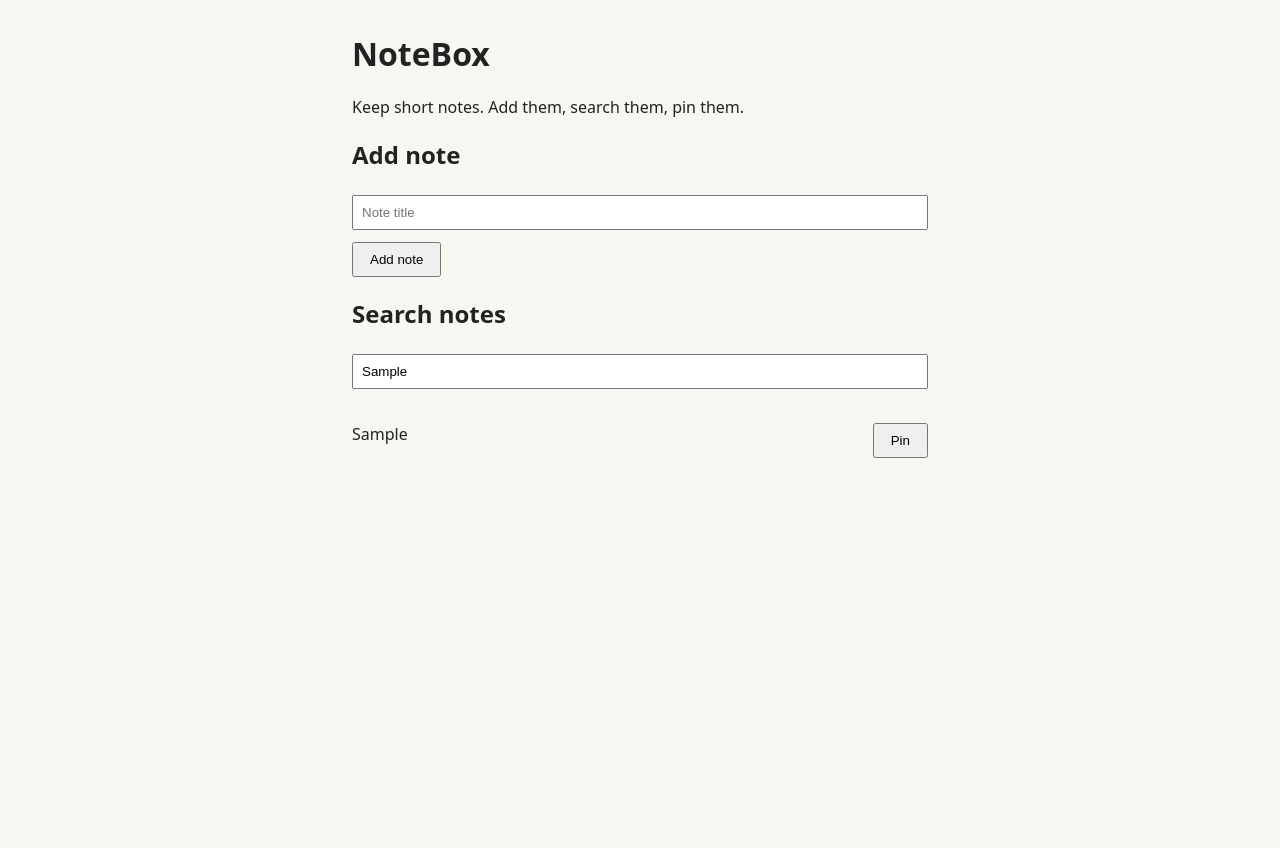
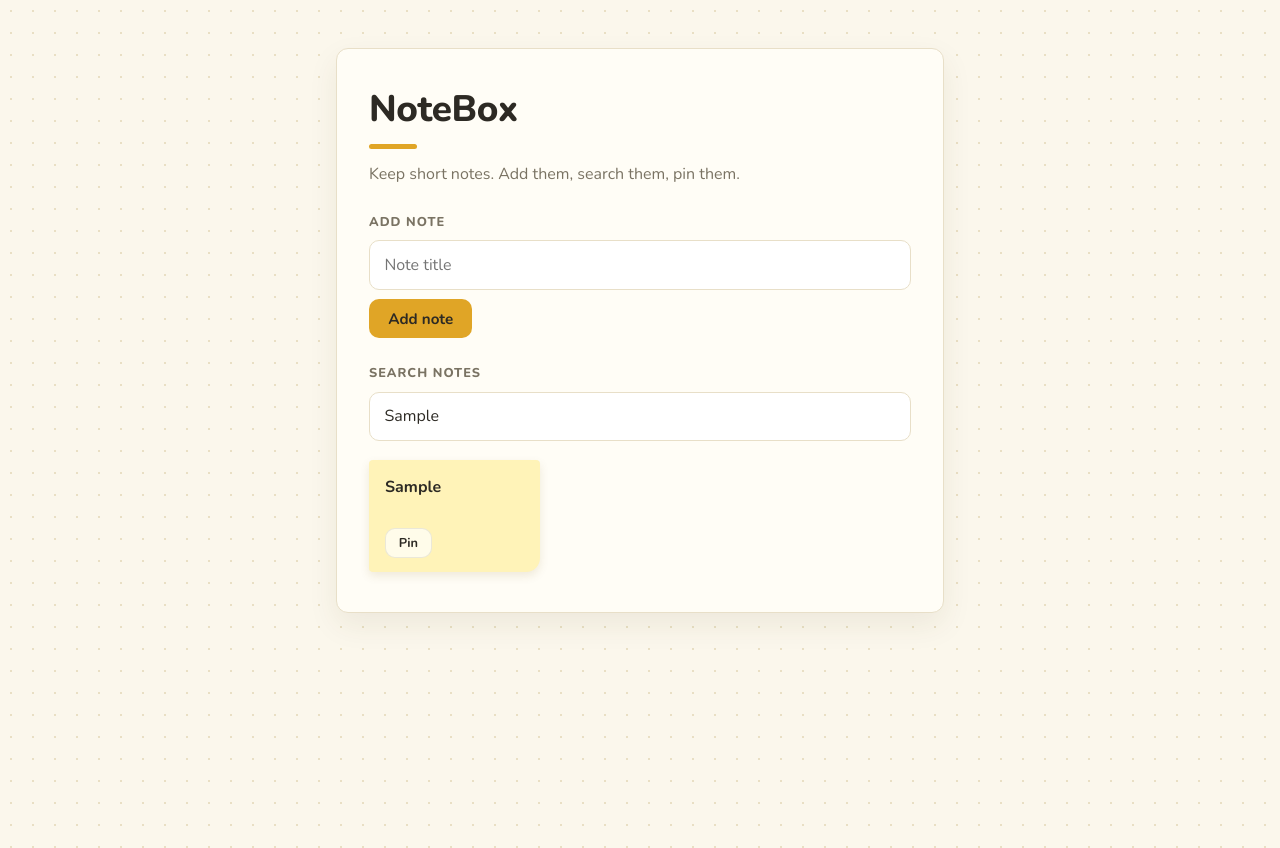
Before and after one commit to arnavraj-7/talnex-planted-partly-works, a website: page public/index.html in a window 1280 px wide. Both pictures are taken after typing "Sample", "Sample" into the empty fields and a click on the button "Add note". Before the commit the page ends 800 px from the top, so only its background shows below. Drawn offline with nearby package versions, Linux system fonts and the light colour scheme.

Commit message:
Polish the styling

```diff
--- a/public/index.html
+++ b/public/index.html
@@ -4,6 +4,9 @@
   <meta charset="utf-8">
   <meta name="viewport" content="width=device-width, initial-scale=1">
   <title>NoteBox</title>
+  <link rel="preconnect" href="https://fonts.googleapis.com">
+  <link rel="preconnect" href="https://fonts.gstatic.com" crossorigin>
+  <link rel="stylesheet" href="https://fonts.googleapis.com/css2?family=Nunito:wght@400;700;800&display=swap">
   <link rel="stylesheet" href="/style.css">
 </head>
 <body>
--- a/public/style.css
+++ b/public/style.css
@@ -1,11 +1,107 @@
-body { font-family: system-ui, sans-serif; margin: 0; background: #f7f7f2; color: #222; }
-main { max-width: 36rem; margin: 2rem auto; padding: 0 1rem; }
-section { background: #fff; border: 1px solid #ddd; border-radius: 8px; padding: 1rem 1.25rem; margin: 1.25rem 0; }
-label { display: block; margin-top: .6rem; font-weight: 600; }
-input[type="text"], select { width: 100%; padding: .5rem; margin-top: .25rem; box-sizing: border-box; }
-button { margin-top: .75rem; padding: .5rem 1rem; cursor: pointer; }
-ul { padding-left: 0; list-style: none; }
-li { display: flex; align-items: center; gap: .6rem; padding: .35rem 0; }
-li span { flex: 1; }
-.done { text-decoration: line-through; color: #777; }
-.error { color: #b00020; min-height: 1.2em; }
+:root {
+  --bg: #fbf7ec;
+  --paper: #fffdf6;
+  --ink: #2d2a24;
+  --muted: #7a7363;
+  --line: #e8dfc8;
+  --accent: #e0a526;
+  --accent-dark: #b9841a;
+  --note: #fff3b8;
+  --radius: 12px;
+}
+
+* { box-sizing: border-box; }
+
+body {
+  margin: 0;
+  min-height: 100vh;
+  font: 16px/1.55 "Nunito", system-ui, sans-serif;
+  color: var(--ink);
+  background-color: var(--bg);
+  background-image: radial-gradient(#e9dfc4 1px, transparent 1px);
+  background-size: 22px 22px;
+}
+
+main {
+  max-width: 38rem;
+  margin: 3rem auto;
+  padding: 2rem 2rem 2.5rem;
+  background: var(--paper);
+  border: 1px solid var(--line);
+  border-radius: var(--radius);
+  box-shadow: 0 12px 30px rgba(80, 60, 20, .08);
+}
+
+h1 { margin: 0; font-size: 2.3rem; font-weight: 800; letter-spacing: -.01em; }
+h1::after {
+  content: "";
+  display: block;
+  width: 3rem; height: 5px;
+  margin-top: .4rem;
+  border-radius: 3px;
+  background: var(--accent);
+}
+main > p { color: var(--muted); margin: .8rem 0 1.5rem; }
+h2 {
+  margin: 1.6rem 0 .5rem;
+  font-size: .8rem;
+  font-weight: 800;
+  text-transform: uppercase;
+  letter-spacing: .08em;
+  color: var(--muted);
+}
+
+input[type="text"] {
+  width: 100%;
+  padding: .7rem .9rem;
+  border: 1px solid var(--line);
+  border-radius: 10px;
+  font: inherit;
+  color: var(--ink);
+  background: #fff;
+}
+input[type="text"]:focus { outline: none; border-color: var(--accent); box-shadow: 0 0 0 3px #fbecc4; }
+
+button {
+  margin-top: .6rem;
+  padding: .6rem 1.2rem;
+  border: 0;
+  border-radius: 10px;
+  font: 700 .95rem "Nunito", system-ui, sans-serif;
+  color: #2d2a24;
+  background: var(--accent);
+  cursor: pointer;
+}
+button:hover { background: #ebb43a; }
+
+ul {
+  display: grid;
+  grid-template-columns: repeat(auto-fill, minmax(10rem, 1fr));
+  gap: .9rem;
+  margin: 1.2rem 0 0;
+  padding-left: 0;
+  list-style: none;
+}
+li {
+  display: flex;
+  flex-direction: column;
+  justify-content: space-between;
+  gap: .6rem;
+  min-height: 7rem;
+  padding: .9rem 1rem;
+  background: var(--note);
+  border-radius: 4px 4px 14px 4px;
+  box-shadow: 0 4px 10px rgba(120, 90, 20, .12);
+}
+li:nth-child(3n+2) { background: #ffe0e6; }
+li:nth-child(3n) { background: #dff3e4; }
+li span { font-weight: 700; word-break: break-word; }
+li button {
+  align-self: flex-start;
+  margin: 0;
+  padding: .3rem .8rem;
+  font-size: .8rem;
+  background: rgba(255, 255, 255, .7);
+  border: 1px solid rgba(0, 0, 0, .08);
+}
+li button:hover { background: #fff; }
```
